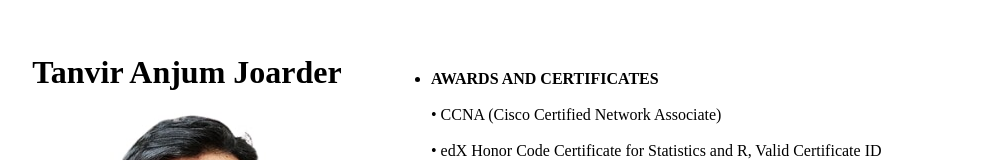
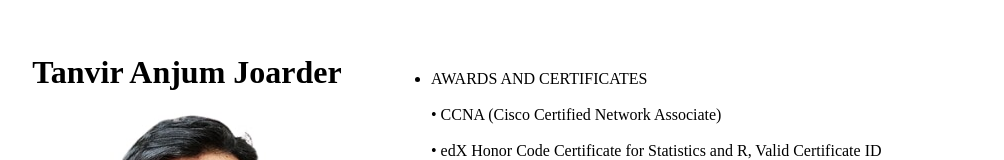
Before and after one commit to Ussash93/tanviranjumjoarder.github.io, a plain HTML site: page achivements.html in a window 1280 px wide. Shown: the part 147-307 px from the top of the page, without its empty margins (156-1160 px from the left). Drawn offline with Linux system fonts and the light colour scheme.

Commit message:
Update achivements.html

```diff
--- a/achivements.html
+++ b/achivements.html
@@ -33,7 +33,7 @@
 			 			<table>
 				<tr>
 					<ul>
-						<strong><li>AWARDS AND CERTIFICATES</li></strong>
+						<li><b></b>AWARDS AND CERTIFICATES</b></li>
 						</br>
 						•	CCNA (Cisco Certified Network Associate)</BR>
 						</br>
```
